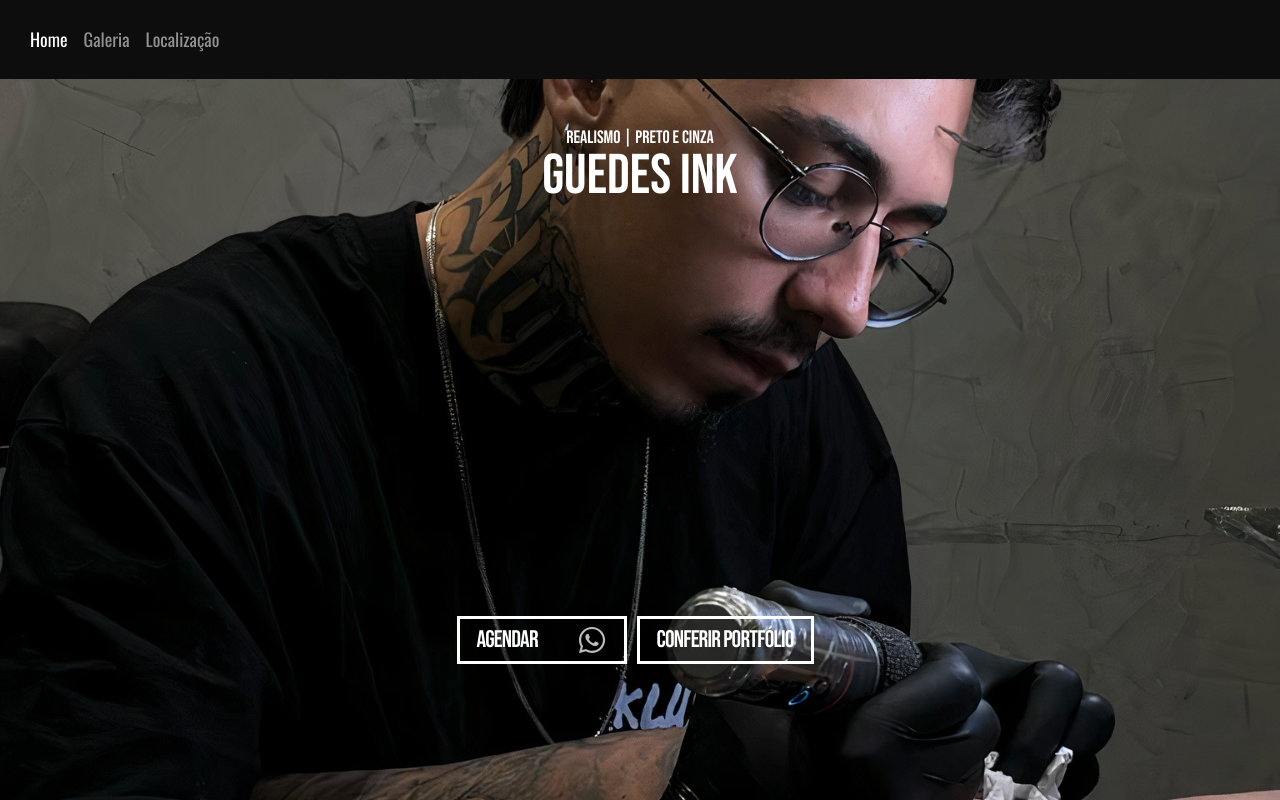
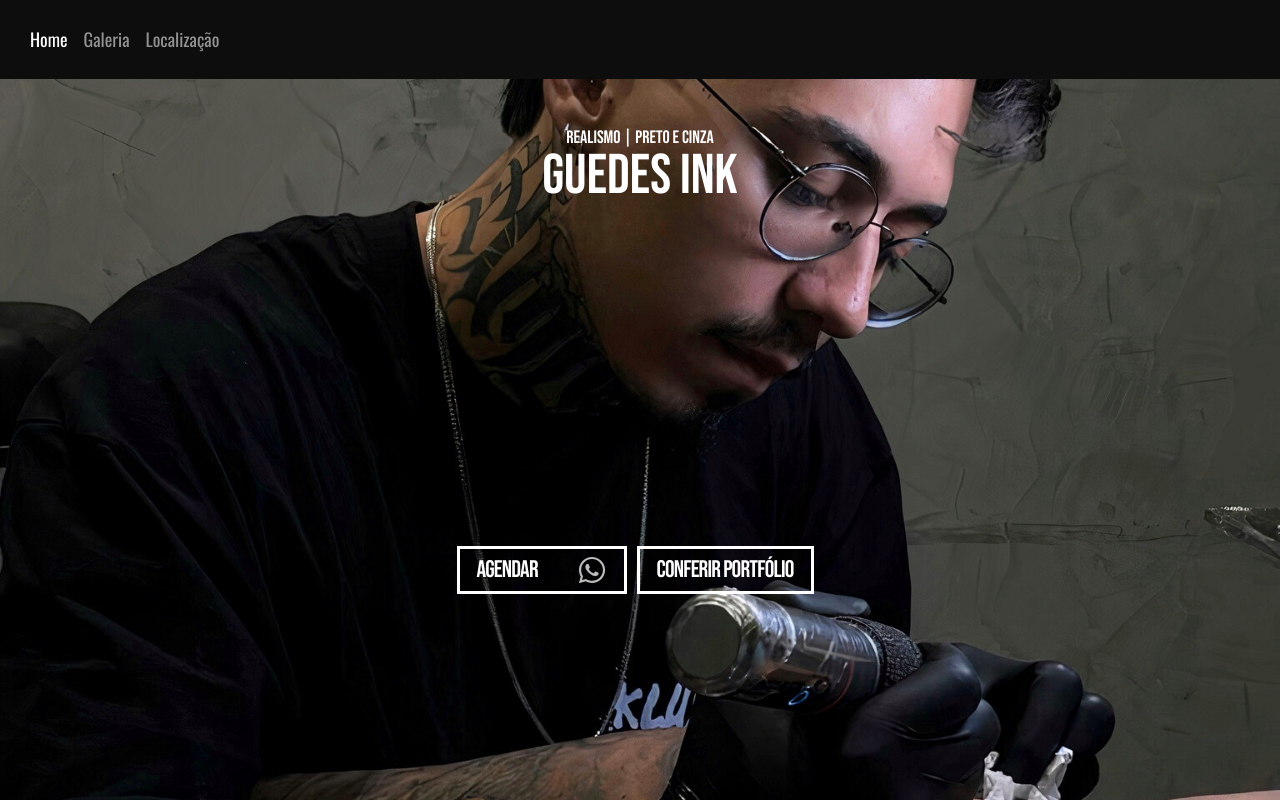
Before and after one commit to matheusduarte21/freelancer, an Angular app: page / in a window 1280 px wide. Shown: the top 800 px of the page. Built offline with nearby package versions, Linux system fonts and the light colour scheme.

Commit message:
correção de imagem

```diff
--- a/src/app/components/main-page/main-page.component.css
+++ b/src/app/components/main-page/main-page.component.css
@@ -5,7 +5,7 @@
 }
 
 .container-img{
-  background-image: url('/assets/perfil21.jpg') ;
+  background-image: url('/assets/perfil.JPG') ;
   background-size: cover;
   background-repeat: no-repeat;
   background-position: center;
@@ -20,7 +20,7 @@
 .content-buttons{
     display: flex;
     justify-content: center;
-    height: 470px;
+    height: 400px;
     align-items: flex-end;
 }
 
```
Also changed, not shown: src/assets/perfil.JPG (added), src/assets/perfil21.jpg (deleted).
